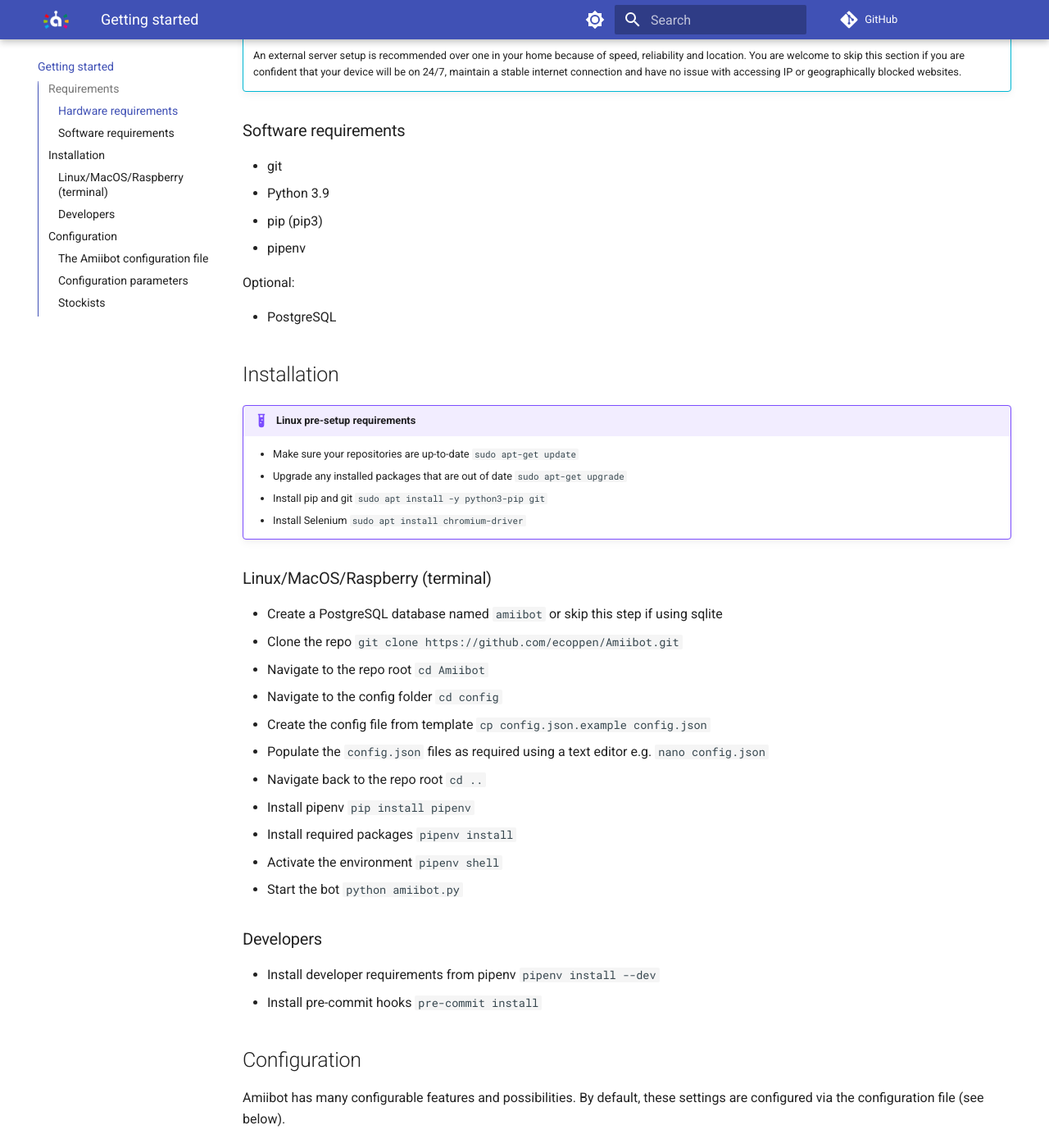
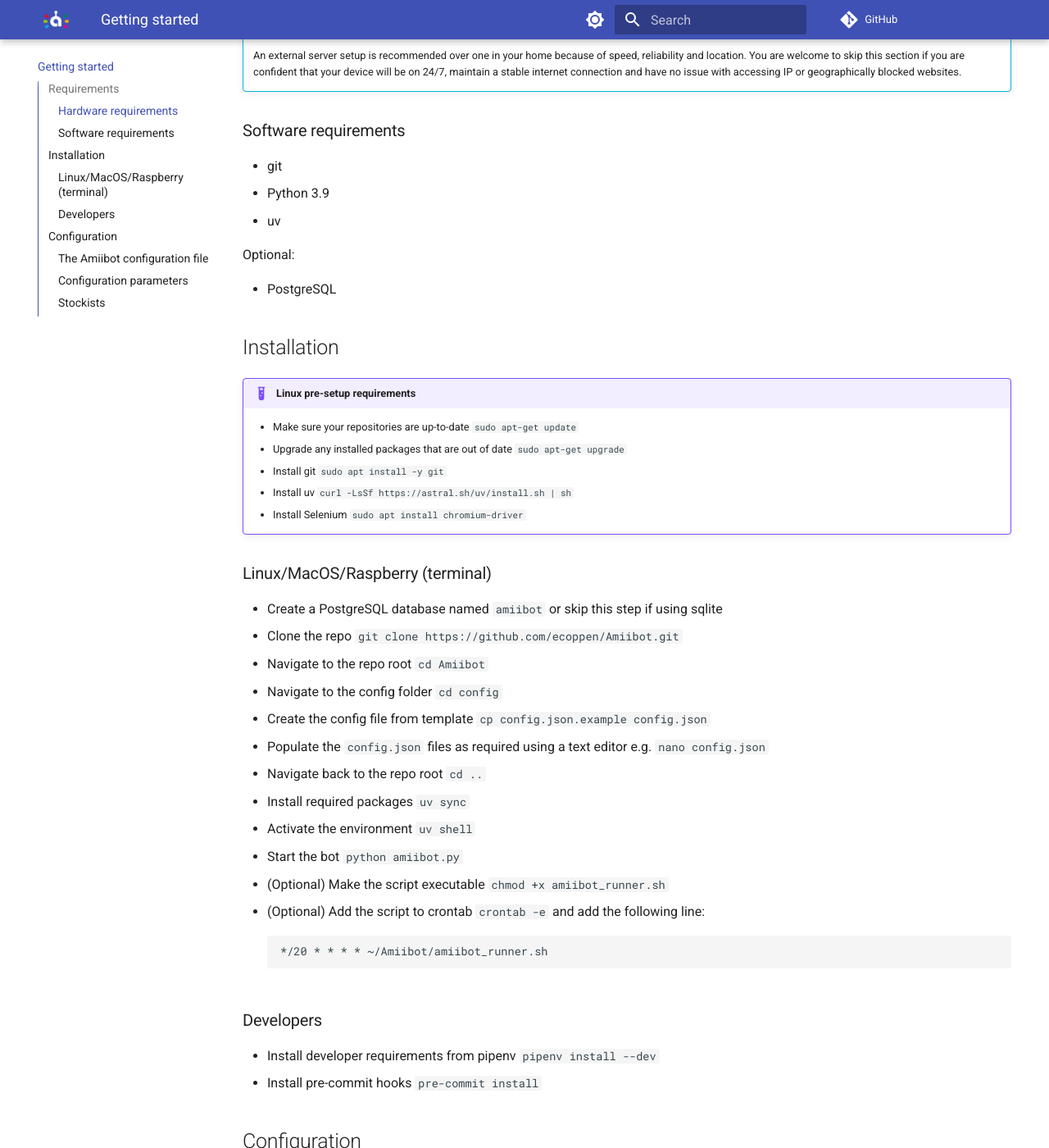
Before and after one commit to ecoppen/Amiibot, an MkDocs documentation site: the page built from docs/gettingstarted.md, in a window 1280 px wide and 1400 px high, scrolled down 454 px. Shown: the whole window at 82% size. Built offline with MkDocs 1.6.1 and Material for MkDocs 9.7.7, drawn with Linux system fonts in a browser that asks for light colours; comment, search, counter and statistics services are not loaded.

Commit message:
Update installation instructions in README and gettingstarted.md to use uv package manager

````diff
--- a/docs/gettingstarted.md
+++ b/docs/gettingstarted.md
@@ -17,8 +17,7 @@
 
 - git
 - Python 3.9
-- pip (pip3)
-- pipenv
+- uv
 
 Optional:
 
@@ -30,7 +29,8 @@
 
      - Make sure your repositories are up-to-date `sudo apt-get update`
      - Upgrade any installed packages that are out of date `sudo apt-get upgrade`
-     - Install pip and git `sudo apt install -y python3-pip git`
+     - Install git `sudo apt install -y git`
+     - Install uv `curl -LsSf https://astral.sh/uv/install.sh | sh`
      - Install Selenium `sudo apt install chromium-driver`
 
 ### Linux/MacOS/Raspberry (terminal)
@@ -41,10 +41,14 @@
 - Create the config file from template `cp config.json.example config.json`
 - Populate the `config.json` files as required using a text editor e.g. `nano config.json`
 - Navigate back to the repo root `cd ..`
-- Install pipenv `pip install pipenv`
-- Install required packages `pipenv install`
-- Activate the environment `pipenv shell`
+- Install required packages `uv sync`
+- Activate the environment `uv shell`
 - Start the bot `python amiibot.py`
+- (Optional) Make the script executable `chmod +x amiibot_runner.sh`
+- (Optional) Add the script to crontab `crontab -e` and add the following line:
+```sh
+*/20 * * * * ~/Amiibot/amiibot_runner.sh
+```
 
 ### Developers
 - Install developer requirements from pipenv `pipenv install --dev`
````
Also changed, not shown: README.md (+0 -34 lines).
